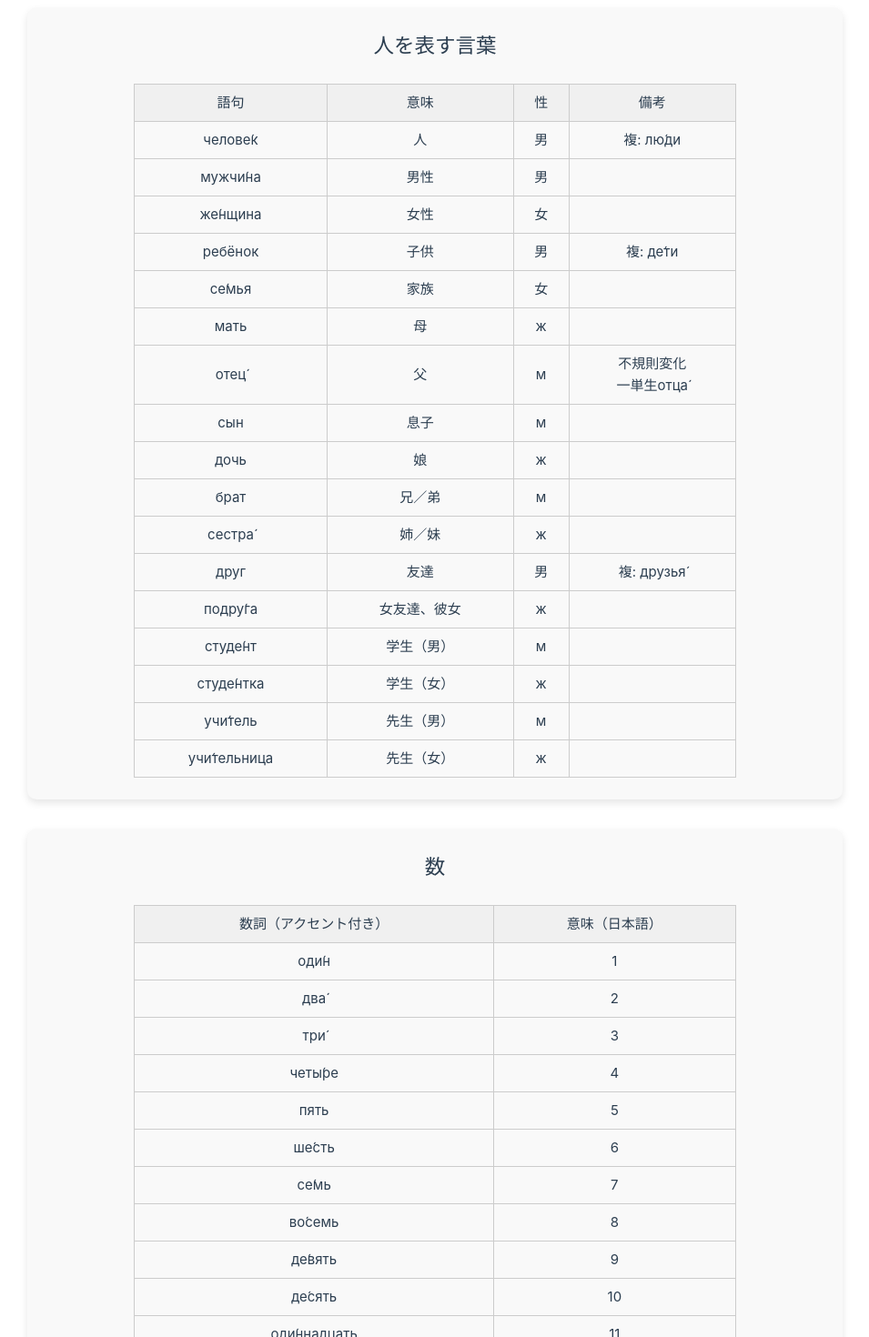
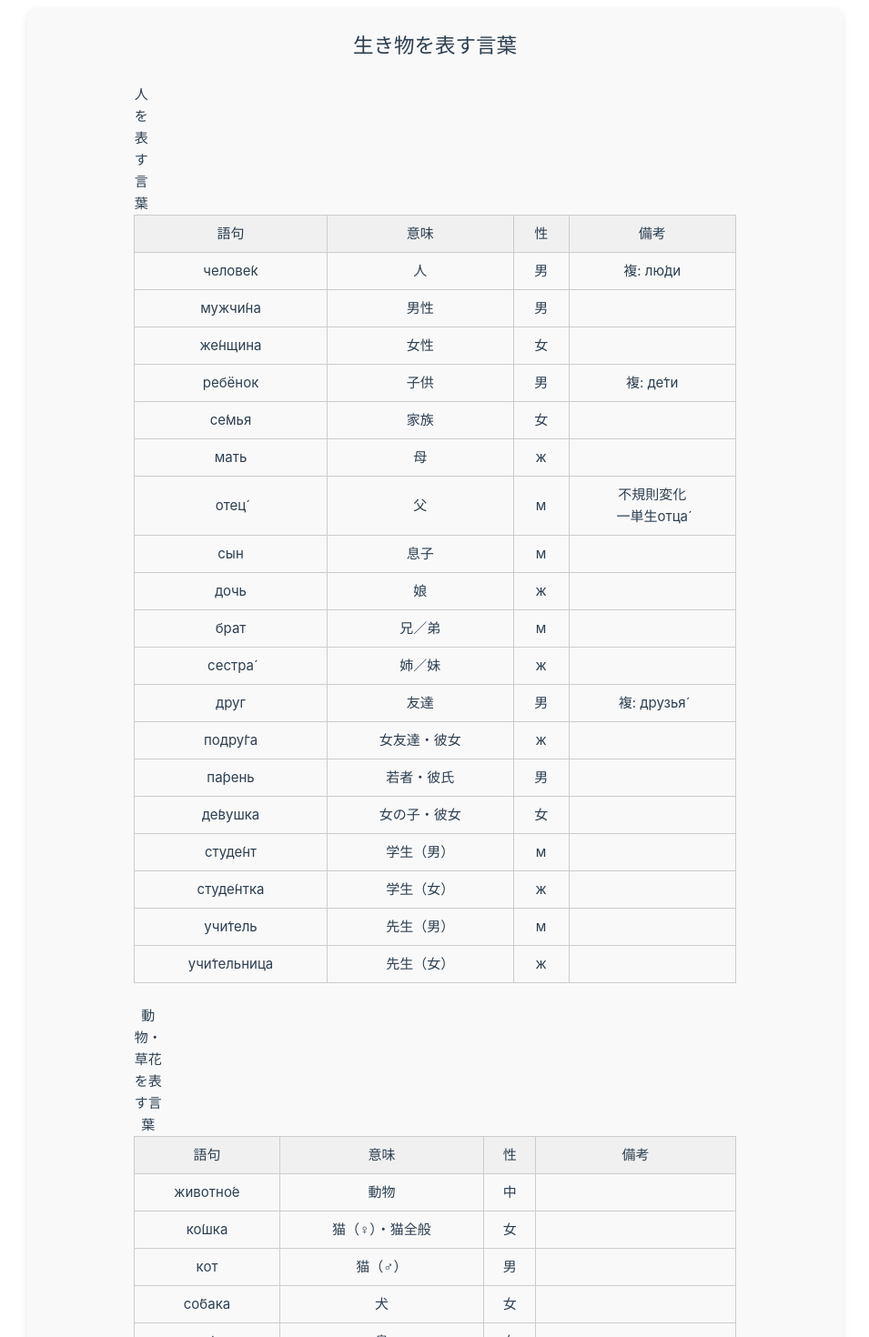
Before and after one commit to GenMira/LearnRussian, a Vue app: page /LearnRussian/vocabulary/noun in a window 1280 px wide. Shown: the part 740-2210 px from the top of the page at 91% size, without its empty margins (162-1117 px from the left). Built offline with nearby package versions, Linux system fonts and the light colour scheme.

Commit message:
名詞続き

```diff
--- a/src/views/Vocabulary_noun.vue
+++ b/src/views/Vocabulary_noun.vue
@@ -61,10 +61,11 @@
     </table>
   </div>
   <div class="text-box">
-    <h2>人を表す言葉</h2>
+    <h2>生き物を表す言葉</h2>
     <br>
     <table class="center-table">
       <thead>
+        <caption>人を表す言葉</caption>
         <tr style="background-color:#f0f0f0;">
           <th>語句</th>
           <th>意味</th>
@@ -110,11 +111,35 @@
         <tr><td>брат</td><td>兄／弟</td><td>м</td><td></td></tr>
         <tr><td>сестра&#769;</td><td>姉／妹</td><td>ж</td><td></td></tr>
         <tr><td>друг</td><td>友達</td><td>男</td><td>複: друзья&#769;</td></tr>
-        <tr><td>подру&#769;га</td><td>女友達、彼女</td><td>ж</td><td></td></tr>
+        <tr><td>подру&#769;га</td><td>女友達・彼女</td><td>ж</td><td></td></tr>
+        <tr><td>па́рень</td><td>若者・彼氏</td><td>男</td><td></td></tr>
+        <tr><td>де́вушка</td><td>女の子・彼女</td><td>女</td><td></td></tr>
         <tr><td>студе&#769;нт</td><td>学生（男）</td><td>м</td><td></td></tr>
         <tr><td>студе&#769;нтка</td><td>学生（女）</td><td>ж</td><td></td></tr>
         <tr><td>учи&#769;тель</td><td>先生（男）</td><td>м</td><td></td></tr>
         <tr><td>учи&#769;тельница</td><td>先生（女）</td><td>ж</td><td></td></tr>
+      </tbody>
+    </table>
+    <br>
+    <table class="center-table">
+      <thead>
+        <caption>動物・草花を表す言葉</caption>
+        <tr style="background-color:#f0f0f0;">
+          <th>語句</th>
+          <th>意味</th>
+          <th>性</th>
+          <th>備考</th>
+        </tr>
+      </thead>
+      <tbody>
+        <tr><td>животно́е</td><td>動物</td><td>中</td><td></td></tr>
+        <tr><td>ко́шка</td><td>猫（♀）・猫全般</td><td>女</td><td></td></tr>
+        <tr><td>кот</td><td>猫（♂）</td><td>男</td><td></td></tr>
+        <tr><td>со́бака</td><td>犬</td><td>女</td><td></td></tr>
+        <tr><td>пти́ца</td><td>鳥</td><td>女</td><td></td></tr>
+        <tr><td>ры́ба</td><td>魚</td><td>女</td><td></td></tr>
+        <tr><td>цвето́к</td><td>花</td><td>男</td><td>複数：цветы́</td></tr>
+        <tr><td>дере́во</td><td>木</td><td>中</td><td>複数：дере́вья</td></tr>
       </tbody>
     </table>
   </div>
@@ -237,8 +262,25 @@
         <td>「воскресе́ние（復活）」か→「キリストの復活の日」</td>
       </tr>
     </table>
-
-
+    <br>
+    <table class="center-table">
+      <thead>
+        <caption>天気・自然</caption>
+        <tr style="background-color:#f0f0f0;">
+          <th>語句</th>
+          <th>意味</th>
+          <th>性</th>
+          <th>備考</th>
+        </tr>
+      </thead>
+      <tbody>
+        <tr><td>со&#769;лнце</td><td>太陽</td><td>с</td><td>л発音しない</td></tr>
+        <tr><td>не&#769;бо</td><td>空</td><td>с</td><td></td></tr>
+        <tr><td>дождь</td><td>雨</td><td>м</td><td></td></tr>
+        <tr><td>снег</td><td>雪</td><td>м</td><td></td></tr>
+        <tr><td>воздух</td><td>空気</td><td>м</td><td></td></tr>
+      </tbody>
+    </table>
   </div>
   <div class="text-box">
     <h2>食べ物</h2>
@@ -260,6 +302,7 @@
         <tr><td>яйцо&#769;</td><td>卵</td><td>с</td><td></td></tr>
         <tr><td>молоко&#769;</td><td>牛乳</td><td>с</td><td></td></tr>
         <tr><td>вода&#769;</td><td>水、液体</td><td>ж</td><td>不可算</td></tr>
+        <tr><td>сок</td><td>ジュース</td><td>男</td><td></td></tr>
         <tr><td>чай</td><td>お茶</td><td>м</td><td></td></tr>
         <tr><td>ко&#769;фе</td><td>コーヒー</td><td>м</td><td>変化しない</td></tr>
         <tr><td>я&#769;блоко</td><td>りんご</td><td>с</td><td></td></tr>
@@ -267,6 +310,7 @@
         <tr><td>о&#769;вощ</td><td>野菜</td><td>м</td><td></td></tr>
         <tr><td>фру&#769;кт</td><td>果物</td><td>м</td><td></td></tr>
         <tr><td>са&#769;хар</td><td>砂糖</td><td>м</td><td>不可算</td></tr>
+        <tr><td>ка́ша</td><td>おかゆ</td><td>女</td><td>ロシアでは蕎麦の実を使う</td></tr>
       </tbody>
     </table>
   </div>
@@ -287,8 +331,6 @@
         <tr><td>до&#769;м</td><td>家</td><td>м</td><td></td></tr>
         <tr><td>кварти&#769;ра</td><td>アパート</td><td>ж</td><td>ロシアでは一軒家よりもアパートの方が一般的</td></tr>
         <tr><td>библиоте&#769;ка</td><td>図書館</td><td>ж</td><td></td></tr>
-        <tr><td>го&#769;род</td><td>町・都市</td><td>м</td><td>複数形города&#769;</td></tr>
-        <tr><td>дере&#769;вня</td><td>村</td><td>ж</td><td></td></tr>
         <tr><td>у&#769;лица</td><td>通り</td><td>ж</td><td></td></tr>
         <tr><td>пло&#769;щадь</td><td>広場</td><td>ж</td><td>Красная площадь:赤の広場(世界遺産)</td></tr>
         <tr><td>магази&#769;н</td><td>店</td><td>м</td><td></td></tr>
@@ -306,7 +348,10 @@
         <tr><td>доро&#769;га</td><td>道・道路</td><td>ж</td><td></td></tr>
         <tr><td>о&#769;фис</td><td>オフィス</td><td>м</td><td></td></tr>
         <tr><td>компа́ния</td><td>会社</td><td>女</td><td></td></tr>
-        <tr><td>страна́</td><td>国</td><td>女</td><td></td></tr>
+        <tr><td>маши́на</td><td>車</td><td>女</td><td></td></tr>
+        <tr><td>стан́ция</td><td>駅</td><td>女</td><td>市内交通など</td></tr>
+        <tr><td>вокза́л</td><td>ターミナル駅</td><td>男</td><td>都市間・国家間交通など</td></tr>
+        <tr><td>аэропо́рт</td><td>空港</td><td>男</td><td></td></tr>
       </tbody>
     </table>
     <br>
@@ -336,10 +381,9 @@
         <tr><td>часы&#769;</td><td>時計</td><td>мн</td><td>複数形で使う（単複同形扱い）</td></tr>
       </tbody>
     </table>
-  </div>
-  <div class="text-box">
-    <h2>天気</h2>
+    <br>
     <table class="center-table">
+      <caption>国や自然</caption>
       <thead>
         <tr style="background-color:#f0f0f0;">
           <th>語句</th>
@@ -349,11 +393,14 @@
         </tr>
       </thead>
       <tbody>
-        <tr><td>со&#769;лнце</td><td>太陽</td><td>с</td><td>л発音しない</td></tr>
-        <tr><td>не&#769;бо</td><td>空</td><td>с</td><td></td></tr>
-        <tr><td>дождь</td><td>雨</td><td>м</td><td></td></tr>
-        <tr><td>снег</td><td>雪</td><td>м</td><td></td></tr>
-        <tr><td>воздух</td><td>空気</td><td>м</td><td></td></tr>
+        <tr><td>страна́</td><td>国</td><td>女</td><td></td></tr>
+        <tr><td>го&#769;род</td><td>町・都市</td><td>м</td><td>複数形города&#769;</td></tr>
+        <tr><td>дере&#769;вня</td><td>村</td><td>ж</td><td></td></tr>
+        <tr><td>река́</td><td>川</td><td>女</td><td></td></tr>
+        <tr><td>мо́ре</td><td>海</td><td>中</td><td></td></tr>
+        <tr><td>гора́</td><td>山</td><td>女</td><td></td></tr>
+        <tr><td>ле́с</td><td>森</td><td>男</td><td></td></tr>
+        <tr><td>по́ле</td><td>野原</td><td>中</td><td></td></tr>
       </tbody>
     </table>
   </div>
@@ -369,11 +416,13 @@
         </tr>
       </thead>
       <tbody>
-        <tr><td>кни&#769;га</td><td>本</td><td>ж</td><td></td></tr>
         <tr><td>тетра&#769;дь</td><td>ノート</td><td>ж</td><td></td></tr>
         <tr><td>ру&#769;чка</td><td>ペン</td><td>ж</td><td></td></tr>
         <tr><td>каранда&#769;ш</td><td>鉛筆</td><td>м</td><td>シャーペンは鉛筆とみなす</td></tr>
         <tr><td>бума&#769;га</td><td>紙</td><td>ж</td><td>不可算</td></tr>
+        <tr><td>кни&#769;га</td><td>本</td><td>ж</td><td></td></tr>
+        <tr><td>газе́та</td><td>新聞</td><td>女</td><td></td></tr>
+        <tr><td>журна́л</td><td>雑誌</td><td>男</td><td></td></tr>
         <tr><td>рабо&#769;та</td><td>仕事</td><td>ж</td><td></td></tr>
         <tr><td>компью&#769;тер</td><td>コンピュータ、パソコン</td><td>м</td><td></td></tr>
         <tr><td>телефо&#769;н</td><td>電話、電話機</td><td>м</td><td></td></tr>
@@ -384,6 +433,10 @@
         <tr><td>оде&#769;жда</td><td>服</td><td>ж</td><td>集合名詞</td></tr>
         <tr><td>о&#769;бувь</td><td>靴</td><td>ж</td><td></td></tr>
         <tr><td>письмо&#769;</td><td>手紙</td><td>с</td><td></td></tr>
+        <tr><td>автобу́с</td><td>バス</td><td>男</td><td></td></tr>
+        <tr><td>по́езд</td><td>列車</td><td>男</td><td></td></tr>
+        <tr><td>самолёт</td><td>飛行機</td><td>男</td><td></td></tr>
+        <tr><td>биле́т</td><td>切符</td><td>男</td><td></td></tr>
       </tbody>
     </table>
   </div>
@@ -419,57 +472,7 @@
         <th>性</th>
         <th>備考</th>
       </tr>
-      <tr><td>па́рень</td><td>若者・彼氏</td><td>男</td><td></td></tr>
-      <tr><td>де́вушка</td><td>女の子・彼女</td><td>女</td><td></td></tr>
-      <tr><td>мужчи́на</td><td>男性</td><td>男</td><td></td></tr>
-      <tr><td>же́нщина</td><td>女性</td><td>女</td><td></td></tr>
-      <tr><td>ребёнок</td><td>子供</td><td>男</td><td>複数：де́ти</td></tr>
-      <tr><td>семья́</td><td>家族</td><td>女</td><td></td></tr>
-      <tr><td>мать</td><td>母</td><td>女</td><td></td></tr>
-      <tr><td>отец</td><td>父</td><td>男</td><td>複数：отцы́</td></tr>
-      <tr><td>брат</td><td>兄弟</td><td>男</td><td></td></tr>
-      <tr><td>сестра́</td><td>姉妹</td><td>女</td><td>複数：сёстры</td></tr>
-      <tr><td>сын</td><td>息子</td><td>男</td><td></td></tr>
-      <tr><td>дочь</td><td>娘</td><td>女</td><td>複数：до́чери</td></tr>
-      <tr><td>ко́шка</td><td>猫（♀）</td><td>女</td><td></td></tr>
-      <tr><td>кот</td><td>猫（♂）</td><td>男</td><td></td></tr>
-      <tr><td>со́бака</td><td>犬</td><td>女</td><td></td></tr>
-      <tr><td>пти́ца</td><td>鳥</td><td>女</td><td></td></tr>
-      <tr><td>ры́ба</td><td>魚</td><td>女</td><td></td></tr>
-      <tr><td>вода́</td><td>水</td><td>女</td><td></td></tr>
-      <tr><td>еда́</td><td>食べ物</td><td>女</td><td></td></tr>
-      <tr><td>хле́б</td><td>パン</td><td>男</td><td></td></tr>
-      <tr><td>моло́ко</td><td>牛乳</td><td>中</td><td></td></tr>
-      <tr><td>ко́фе</td><td>コーヒー</td><td>男（不変化）</td><td></td></tr>
-      <tr><td>чай</td><td>紅茶</td><td>男</td><td></td></tr>
-      <tr><td>сок</td><td>ジュース</td><td>男</td><td></td></tr>
-      <tr><td>фру́кт</td><td>果物</td><td>男</td><td></td></tr>
-      <tr><td>овощи</td><td>野菜</td><td>複数</td><td>単数なし</td></tr>
-      <tr><td>ка́ша</td><td>おかゆ・粥</td><td>女</td><td></td></tr>
-      <tr><td>мя́со</td><td>肉</td><td>中</td><td></td></tr>
-      <tr><td>ры́нок</td><td>市場</td><td>男</td><td></td></tr>
-      <tr><td>ули́ца</td><td>通り</td><td>女</td><td></td></tr>
-      <tr><td>парк</td><td>公園</td><td>男</td><td></td></tr>
-      <tr><td>река́</td><td>川</td><td>女</td><td></td></tr>
-      <tr><td>мо́ре</td><td>海</td><td>中</td><td></td></tr>
-      <tr><td>гора́</td><td>山</td><td>女</td><td></td></tr>
-      <tr><td>ле́с</td><td>森</td><td>男</td><td></td></tr>
-      <tr><td>по́ле</td><td>野原</td><td>中</td><td></td></tr>
-      <tr><td>цвето́к</td><td>花</td><td>男</td><td>複数：цветы́</td></tr>
-      <tr><td>дере́во</td><td>木</td><td>中</td><td>複数：дере́вья</td></tr>
-      <tr><td>животно́е</td><td>動物</td><td>中</td><td></td></tr>
-      <tr><td>маши́на</td><td>車</td><td>女</td><td></td></tr>
-      <tr><td>автобу́с</td><td>バス</td><td>男</td><td></td></tr>
-      <tr><td>по́езд</td><td>列車</td><td>男</td><td></td></tr>
-      <tr><td>самолёт</td><td>飛行機</td><td>男</td><td></td></tr>
-      <tr><td>стан́ция</td><td>駅</td><td>女</td><td></td></tr>
-      <tr><td>биле́т</td><td>切符</td><td>男</td><td></td></tr>
-      <tr><td>вокза́л</td><td>ターミナル駅</td><td>男</td><td></td></tr>
-      <tr><td>аэропо́рт</td><td>空港</td><td>男</td><td></td></tr>
-      <tr><td>дорога́</td><td>道</td><td>女</td><td></td></tr>
-      <tr><td>книга</td><td>本</td><td>女</td><td></td></tr>
-      <tr><td>газе́та</td><td>新聞</td><td>女</td><td></td></tr>
-      <tr><td>журна́л</td><td>雑誌</td><td>男</td><td></td></tr>
+
       <tr><td>фото́графия</td><td>写真</td><td>女</td><td></td></tr>
       <tr><td>телефо́н</td><td>電話</td><td>男</td><td></td></tr>
       <tr><td>компью́тер</td><td>コンピュータ</td><td>男</td><td></td></tr>
```
